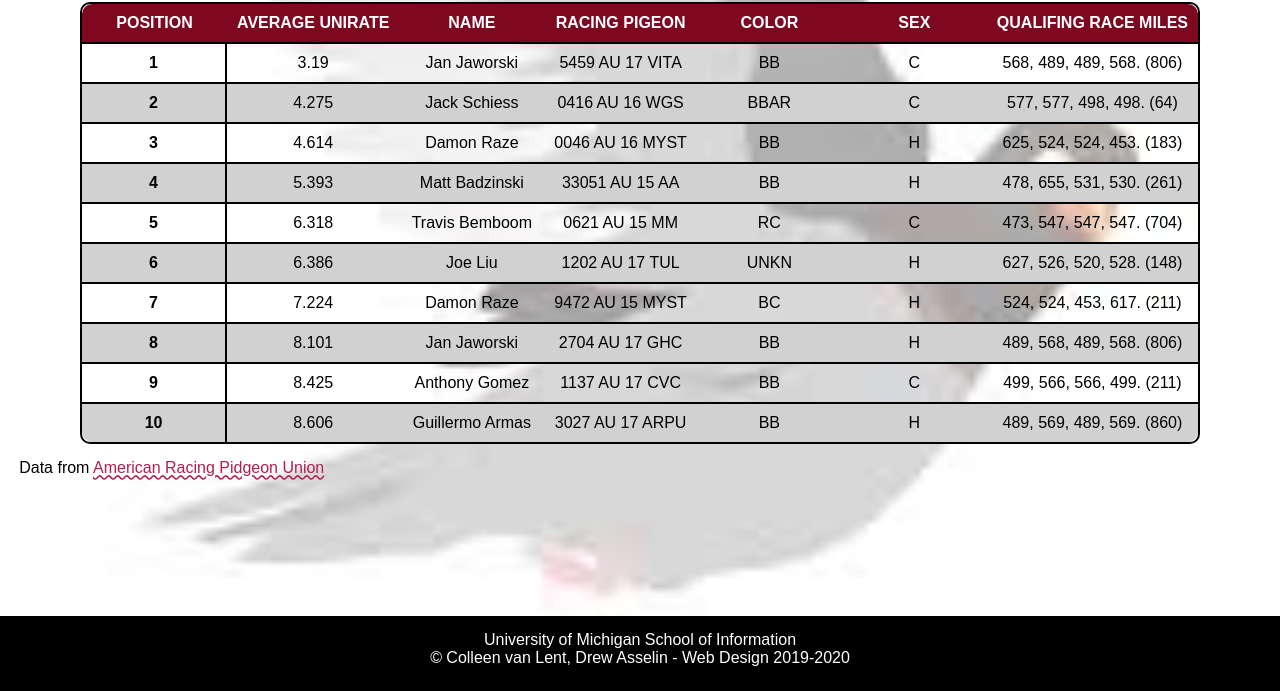
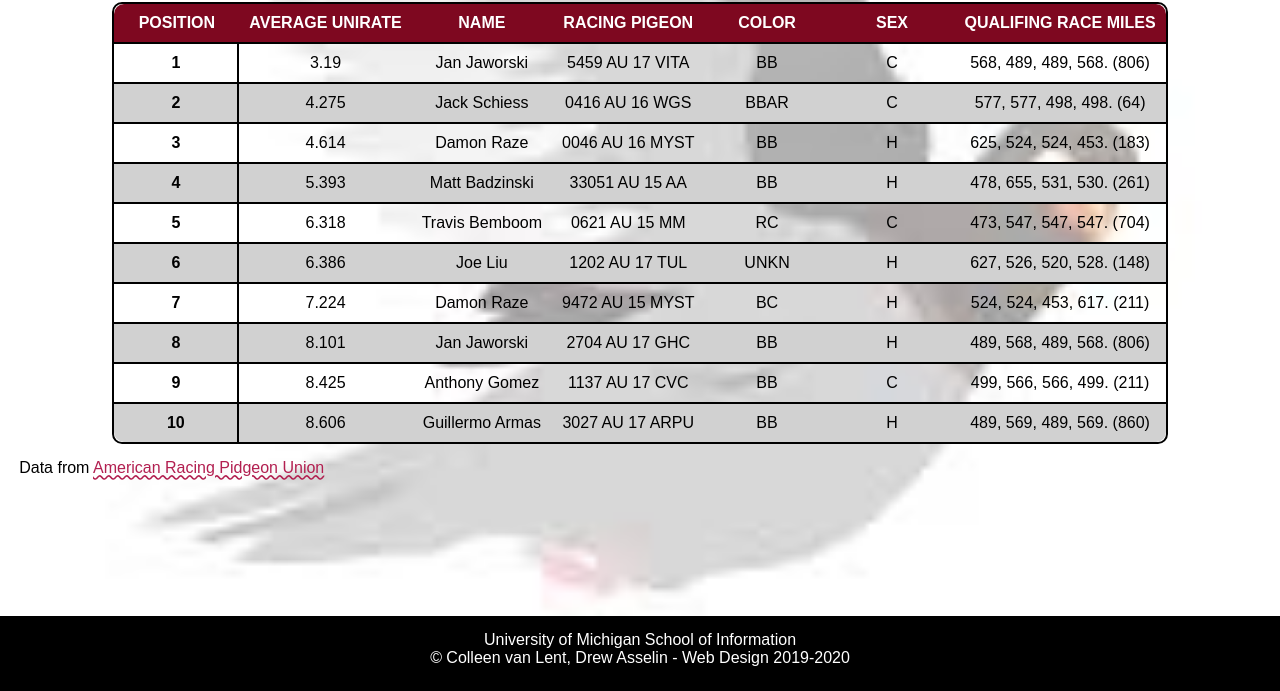
Before and after one commit to cyn-ding/homework4-2021, a plain HTML site: page index.html in a window 1280 px wide. Shown: the part 109-800 px from the top of the page. Drawn offline with Linux system fonts and the light colour scheme; a web font is replaced by a local one.

Commit message:
Update style.css

```diff
--- a/css/style.css
+++ b/css/style.css
@@ -74,7 +74,7 @@ td{
 /*Req 6b*/
 .colhead{
   color: #FFFFFF;
-  column-width: 125px;
+  min-width: 125px;
   padding: 10px;
   background-color: #7e0820;
   text-transform: uppercase;
```
